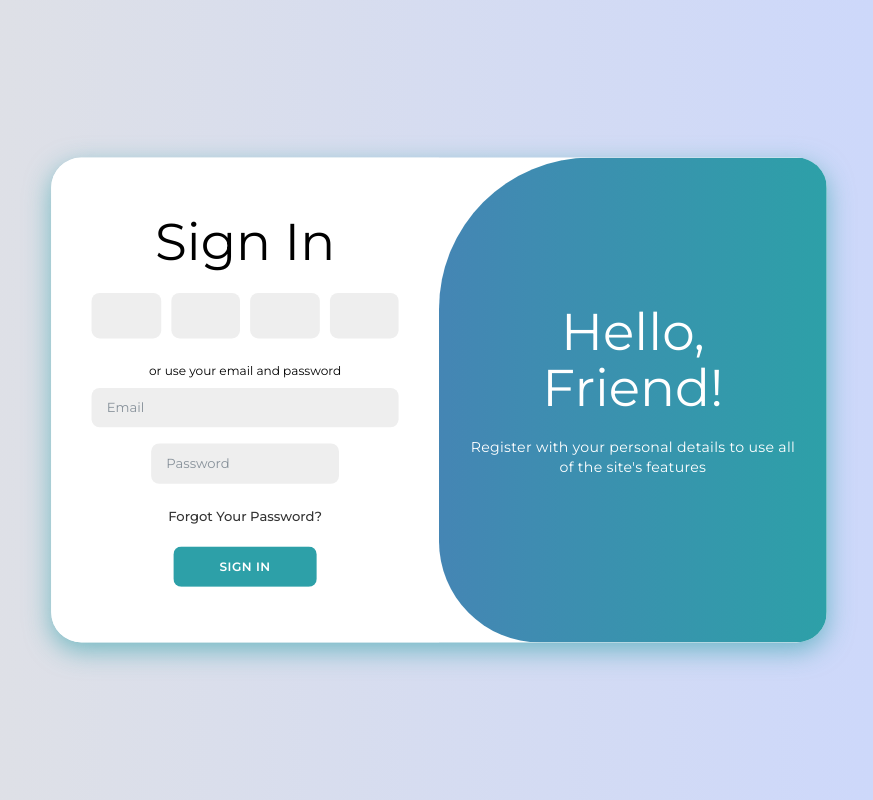
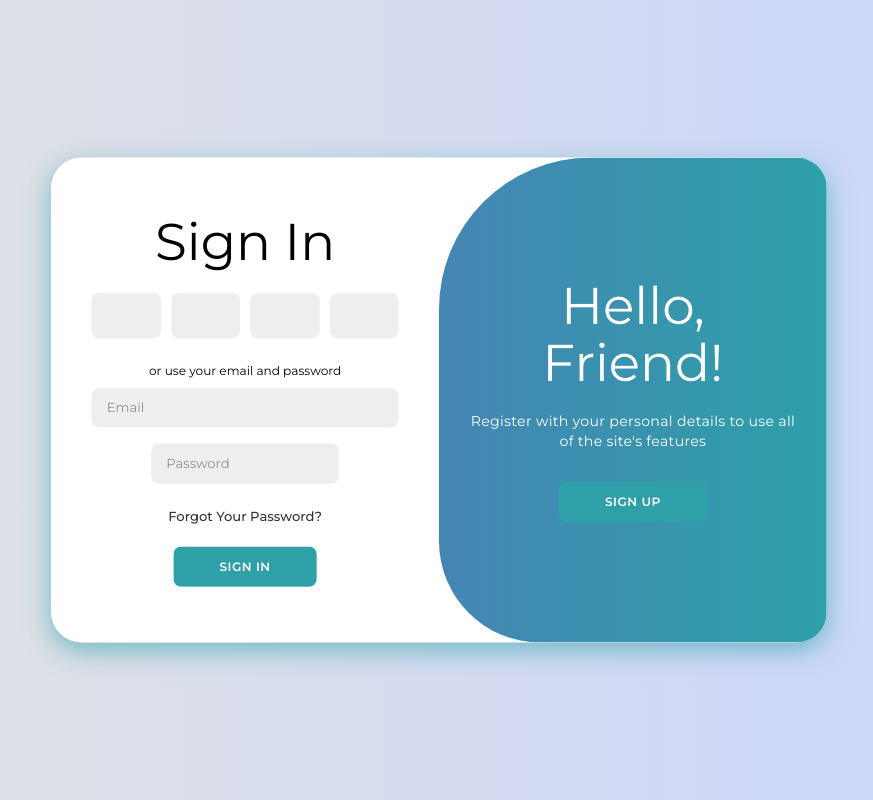
Before and after one commit to Sarthaksain04/Comapritor, a React (Vite) app: page /login in a window 1280 px wide. Shown: the whole page, without its empty margins (201-1074 px from the left). Built offline with nearby package versions, Linux system fonts and the light colour scheme; the HTML template or start-up script is replaced by a standard one.

Commit message:
login page corrected

```diff
--- a/src/Components/Login.tsx
+++ b/src/Components/Login.tsx
@@ -132,12 +132,12 @@
             <div className="toggle-panel toggle-left">
               <h1>Welcome Back!</h1>
               <p>Enter your personal details to use all of the site's features</p>
-                <button className="hidden" onClick={() => setIsActive(false)}>Sign In</button>
+              <button className="ghost" onClick={() => setIsActive(false)}>Sign In</button>
             </div>
             <div className="toggle-panel toggle-right">
               <h1>Hello, Friend!</h1>
               <p>Register with your personal details to use all of the site's features</p>
-                <button className="hidden" onClick={() => setIsActive(true)}>Sign Up</button>
+              <button className="ghost" onClick={() => setIsActive(true)}>Sign Up</button>
             </div>
           </div>
         </div>
```
Also changed, not shown: src/Components/login.css (line endings or trailing spaces). Lines whose indentation alone changed are shown as unchanged.
